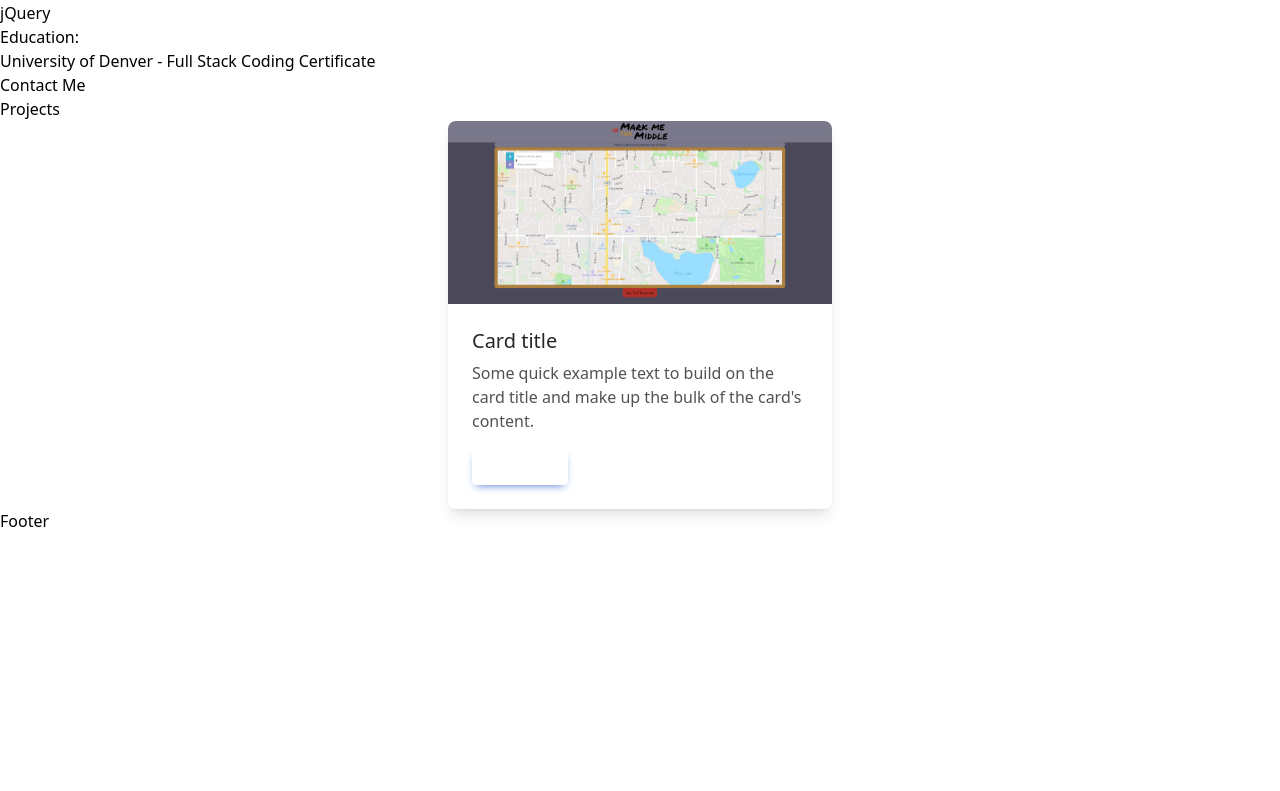
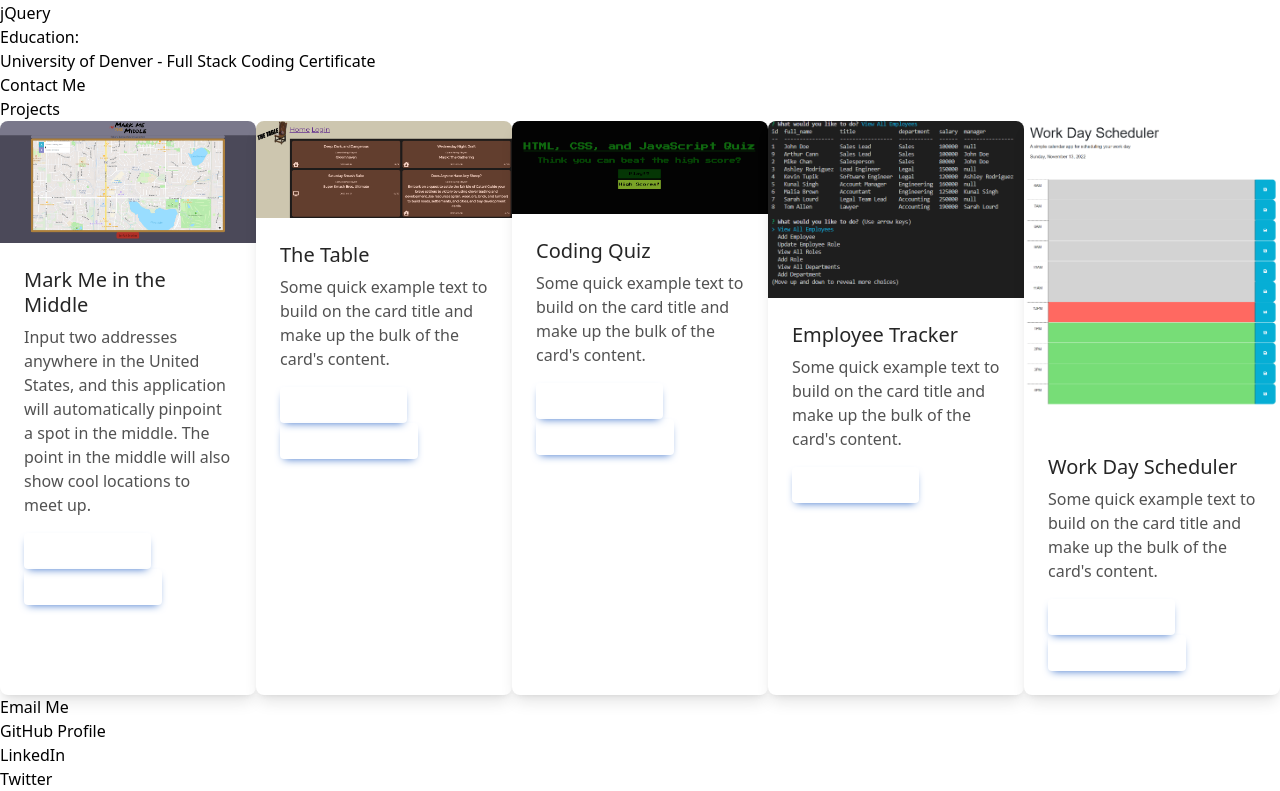
Before and after one commit to artiecannv/react-portfolio, a React (Create React App) app: page / in a window 1280 px wide. Shown: the part 1246-2037 px from the top of the page. Before the commit the page ends 1779 px from the top, so only its background shows below. Built offline with nearby package versions, Linux system fonts and the light colour scheme.

Commit message:
added footer contacts

```diff
--- a/src/components/Footer.js
+++ b/src/components/Footer.js
@@ -2,7 +2,14 @@ import React from 'react'
 
 const Footer = () => {
   return (
-    <div>Footer</div>
+    <footer>
+      <ul>
+        <li><a target="_blank" href="mailto:thefiftharthur@gmail.com" rel="noreferrer">Email Me</a></li>
+        <li><a target="_blank" href="https://github.com/artiecannv" rel="noreferrer">GitHub Profile</a></li>
+        <li><a target="_blank" href="https://www.linkedin.com/in/arthur-cann-62b213248/" rel="noreferrer">LinkedIn</a></li>
+        <li><a target="_blank" href="https://twitter.com/arthurthe05th" rel="noreferrer">Twitter</a></li>
+      </ul>
+    </footer>
   )
 }
 
--- a/src/components/Project.js
+++ b/src/components/Project.js
@@ -1,23 +1,59 @@
 import React from "react";
 import mock1 from "../assets/projects/mock1.png";
+import mock2 from "../assets/projects/mock2.png";
+import mock3 from "../assets/projects/mock3.png";
+import mock4 from "../assets/projects/mock4.png";
+import mock5 from "../assets/projects/mock5.png";
 
 const Project = () => {
   return (
     <>
       <h2>Projects</h2>
-      <section className="mockups">
+      <section className="mockups inline-flex">
         <div class="flex justify-center">
           <div class="block max-w-sm rounded-lg bg-white shadow-lg dark:bg-neutral-700">
-            <a href="#!">
+            <a href="https://artiecannv.github.io/mark-me-in-the-middle/">
               <img
                 class="rounded-t-lg"
                 src={mock1}
-                alt=""
+                alt="mark-me-in-the-middle"
               />
             </a>
             <div class="p-6">
               <h5 class="mb-2 text-xl font-medium leading-tight text-neutral-800 dark:text-neutral-50">
-                Card title
+                Mark Me in the Middle
+              </h5>
+              <p class="mb-4 text-base text-neutral-600 dark:text-neutral-200">
+                Input two addresses anywhere in the United States, and this application will automatically pinpoint a spot in the middle.
+                The point in the middle will also show cool locations to meet up.
+              </p>
+              <button
+                type="button"
+                class="inline-block rounded bg-primary px-6 pt-2.5 pb-2 text-xs font-medium uppercase leading-normal text-white shadow-[0_4px_9px_-4px_#3b71ca] transition duration-150 ease-in-out hover:bg-primary-600 hover:shadow-[0_8px_9px_-4px_rgba(59,113,202,0.3),0_4px_18px_0_rgba(59,113,202,0.2)] focus:bg-primary-600 focus:shadow-[0_8px_9px_-4px_rgba(59,113,202,0.3),0_4px_18px_0_rgba(59,113,202,0.2)] focus:outline-none focus:ring-0 active:bg-primary-700 active:shadow-[0_8px_9px_-4px_rgba(59,113,202,0.3),0_4px_18px_0_rgba(59,113,202,0.2)]"
+                data-te-ripple-init
+                data-te-ripple-color="light"
+              >
+                GitHub Repo
+              </button>
+              <button
+                type="button"
+                class="inline-block rounded bg-primary px-6 pt-2.5 pb-2 text-xs font-medium uppercase leading-normal text-white shadow-[0_4px_9px_-4px_#3b71ca] transition duration-150 ease-in-out hover:bg-primary-600 hover:shadow-[0_8px_9px_-4px_rgba(59,113,202,0.3),0_4px_18px_0_rgba(59,113,202,0.2)] focus:bg-primary-600 focus:shadow-[0_8px_9px_-4px_rgba(59,113,202,0.3),0_4px_18px_0_rgba(59,113,202,0.2)] focus:outline-none focus:ring-0 active:bg-primary-700 active:shadow-[0_8px_9px_-4px_rgba(59,113,202,0.3),0_4px_18px_0_rgba(59,113,202,0.2)]"
+                data-te-ripple-init
+                data-te-ripple-color="light"
+              >
+                Deployed Link
+              </button>
+            </div>
+          </div>
+        </div>
+        <div class="flex justify-center">
+          <div class="block max-w-sm rounded-lg bg-white shadow-lg dark:bg-neutral-700">
+            <a href="#!">
+              <img class="rounded-t-lg" src={mock2} alt="the-table" />
+            </a>
+            <div class="p-6">
+              <h5 class="mb-2 text-xl font-medium leading-tight text-neutral-800 dark:text-neutral-50">
+                The Table
               </h5>
               <p class="mb-4 text-base text-neutral-600 dark:text-neutral-200">
                 Some quick example text to build on the card title and make up
@@ -29,7 +65,103 @@ const Project = () => {
                 data-te-ripple-init
                 data-te-ripple-color="light"
               >
-                Button
+                GitHub Repo
+              </button>
+              <button
+                type="button"
+                class="inline-block rounded bg-primary px-6 pt-2.5 pb-2 text-xs font-medium uppercase leading-normal text-white shadow-[0_4px_9px_-4px_#3b71ca] transition duration-150 ease-in-out hover:bg-primary-600 hover:shadow-[0_8px_9px_-4px_rgba(59,113,202,0.3),0_4px_18px_0_rgba(59,113,202,0.2)] focus:bg-primary-600 focus:shadow-[0_8px_9px_-4px_rgba(59,113,202,0.3),0_4px_18px_0_rgba(59,113,202,0.2)] focus:outline-none focus:ring-0 active:bg-primary-700 active:shadow-[0_8px_9px_-4px_rgba(59,113,202,0.3),0_4px_18px_0_rgba(59,113,202,0.2)]"
+                data-te-ripple-init
+                data-te-ripple-color="light"
+              >
+                Deployed Link
+              </button>
+            </div>
+          </div>
+        </div>
+        <div class="flex justify-center">
+          <div class="block max-w-sm rounded-lg bg-white shadow-lg dark:bg-neutral-700">
+            <a href="#!">
+              <img class="rounded-t-lg" src={mock3} alt="coding-quiz" />
+            </a>
+            <div class="p-6">
+              <h5 class="mb-2 text-xl font-medium leading-tight text-neutral-800 dark:text-neutral-50">
+                Coding Quiz
+              </h5>
+              <p class="mb-4 text-base text-neutral-600 dark:text-neutral-200">
+                Some quick example text to build on the card title and make up
+                the bulk of the card's content.
+              </p>
+              <button
+                type="button"
+                class="inline-block rounded bg-primary px-6 pt-2.5 pb-2 text-xs font-medium uppercase leading-normal text-white shadow-[0_4px_9px_-4px_#3b71ca] transition duration-150 ease-in-out hover:bg-primary-600 hover:shadow-[0_8px_9px_-4px_rgba(59,113,202,0.3),0_4px_18px_0_rgba(59,113,202,0.2)] focus:bg-primary-600 focus:shadow-[0_8px_9px_-4px_rgba(59,113,202,0.3),0_4px_18px_0_rgba(59,113,202,0.2)] focus:outline-none focus:ring-0 active:bg-primary-700 active:shadow-[0_8px_9px_-4px_rgba(59,113,202,0.3),0_4px_18px_0_rgba(59,113,202,0.2)]"
+                data-te-ripple-init
+                data-te-ripple-color="light"
+              >
+                GitHub Repo
+              </button>
+              <button
+                type="button"
+                class="inline-block rounded bg-primary px-6 pt-2.5 pb-2 text-xs font-medium uppercase leading-normal text-white shadow-[0_4px_9px_-4px_#3b71ca] transition duration-150 ease-in-out hover:bg-primary-600 hover:shadow-[0_8px_9px_-4px_rgba(59,113,202,0.3),0_4px_18px_0_rgba(59,113,202,0.2)] focus:bg-primary-600 focus:shadow-[0_8px_9px_-4px_rgba(59,113,202,0.3),0_4px_18px_0_rgba(59,113,202,0.2)] focus:outline-none focus:ring-0 active:bg-primary-700 active:shadow-[0_8px_9px_-4px_rgba(59,113,202,0.3),0_4px_18px_0_rgba(59,113,202,0.2)]"
+                data-te-ripple-init
+                data-te-ripple-color="light"
+              >
+                Deployed Link
+              </button>
+            </div>
+          </div>
+        </div>
+        <div class="flex justify-center">
+          <div class="block max-w-sm rounded-lg bg-white shadow-lg dark:bg-neutral-700">
+            <a href="#!">
+              <img class="rounded-t-lg " src={mock4} alt="employee-tracker" />
+            </a>
+            <div class="p-6">
+              <h5 class="mb-2 text-xl font-medium leading-tight text-neutral-800 dark:text-neutral-50">
+                Employee Tracker
+              </h5>
+              <p class="mb-4 text-base text-neutral-600 dark:text-neutral-200">
+                Some quick example text to build on the card title and make up
+                the bulk of the card's content.
+              </p>
+              <button
+                type="button"
+                class="inline-block rounded bg-primary px-6 pt-2.5 pb-2 text-xs font-medium uppercase leading-normal text-white shadow-[0_4px_9px_-4px_#3b71ca] transition duration-150 ease-in-out hover:bg-primary-600 hover:shadow-[0_8px_9px_-4px_rgba(59,113,202,0.3),0_4px_18px_0_rgba(59,113,202,0.2)] focus:bg-primary-600 focus:shadow-[0_8px_9px_-4px_rgba(59,113,202,0.3),0_4px_18px_0_rgba(59,113,202,0.2)] focus:outline-none focus:ring-0 active:bg-primary-700 active:shadow-[0_8px_9px_-4px_rgba(59,113,202,0.3),0_4px_18px_0_rgba(59,113,202,0.2)]"
+                data-te-ripple-init
+                data-te-ripple-color="light"
+              >
+                GitHub Repo
+              </button>
+            </div>
+          </div>
+        </div>
+        <div class="flex justify-center">
+          <div class="block max-w-sm rounded-lg bg-white shadow-lg dark:bg-neutral-700">
+            <a href="#!">
+              <img class="rounded-t-lg" src={mock5} alt="work-day-scheduler" />
+            </a>
+            <div class="p-6">
+              <h5 class="mb-2 text-xl font-medium leading-tight text-neutral-800 dark:text-neutral-50">
+                Work Day Scheduler
+              </h5>
+              <p class="mb-4 text-base text-neutral-600 dark:text-neutral-200">
+                Some quick example text to build on the card title and make up
+                the bulk of the card's content.
+              </p>
+              <button
+                type="button"
+                class="inline-block rounded bg-primary px-6 pt-2.5 pb-2 text-xs font-medium uppercase leading-normal text-white shadow-[0_4px_9px_-4px_#3b71ca] transition duration-150 ease-in-out hover:bg-primary-600 hover:shadow-[0_8px_9px_-4px_rgba(59,113,202,0.3),0_4px_18px_0_rgba(59,113,202,0.2)] focus:bg-primary-600 focus:shadow-[0_8px_9px_-4px_rgba(59,113,202,0.3),0_4px_18px_0_rgba(59,113,202,0.2)] focus:outline-none focus:ring-0 active:bg-primary-700 active:shadow-[0_8px_9px_-4px_rgba(59,113,202,0.3),0_4px_18px_0_rgba(59,113,202,0.2)]"
+                data-te-ripple-init
+                data-te-ripple-color="light"
+              >
+                GitHub Repo
+              </button>
+              <button
+                type="button"
+                class="inline-block rounded bg-primary px-6 pt-2.5 pb-2 text-xs font-medium uppercase leading-normal text-white shadow-[0_4px_9px_-4px_#3b71ca] transition duration-150 ease-in-out hover:bg-primary-600 hover:shadow-[0_8px_9px_-4px_rgba(59,113,202,0.3),0_4px_18px_0_rgba(59,113,202,0.2)] focus:bg-primary-600 focus:shadow-[0_8px_9px_-4px_rgba(59,113,202,0.3),0_4px_18px_0_rgba(59,113,202,0.2)] focus:outline-none focus:ring-0 active:bg-primary-700 active:shadow-[0_8px_9px_-4px_rgba(59,113,202,0.3),0_4px_18px_0_rgba(59,113,202,0.2)]"
+                data-te-ripple-init
+                data-te-ripple-color="light"
+              >
+                Deployed Link
               </button>
             </div>
           </div>
```
Also changed, not shown: src/styles/globals.css (deleted).
